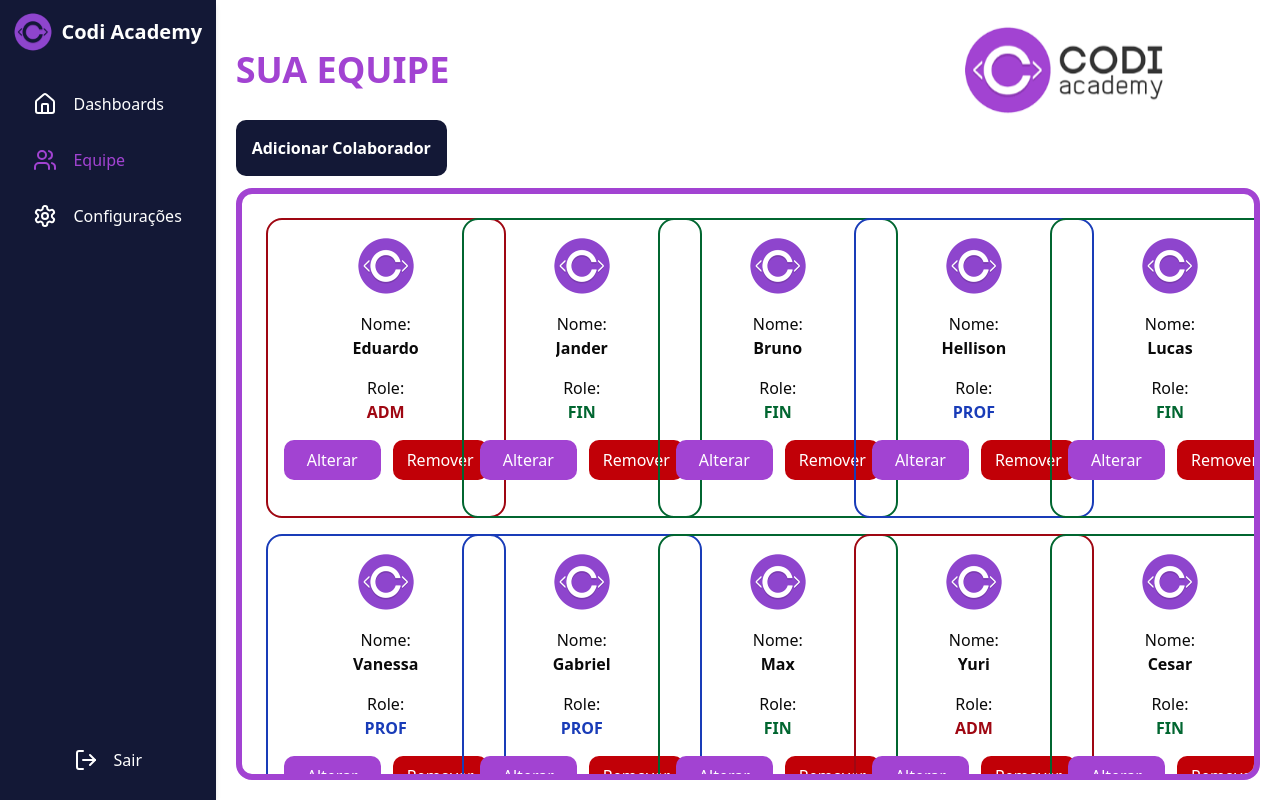
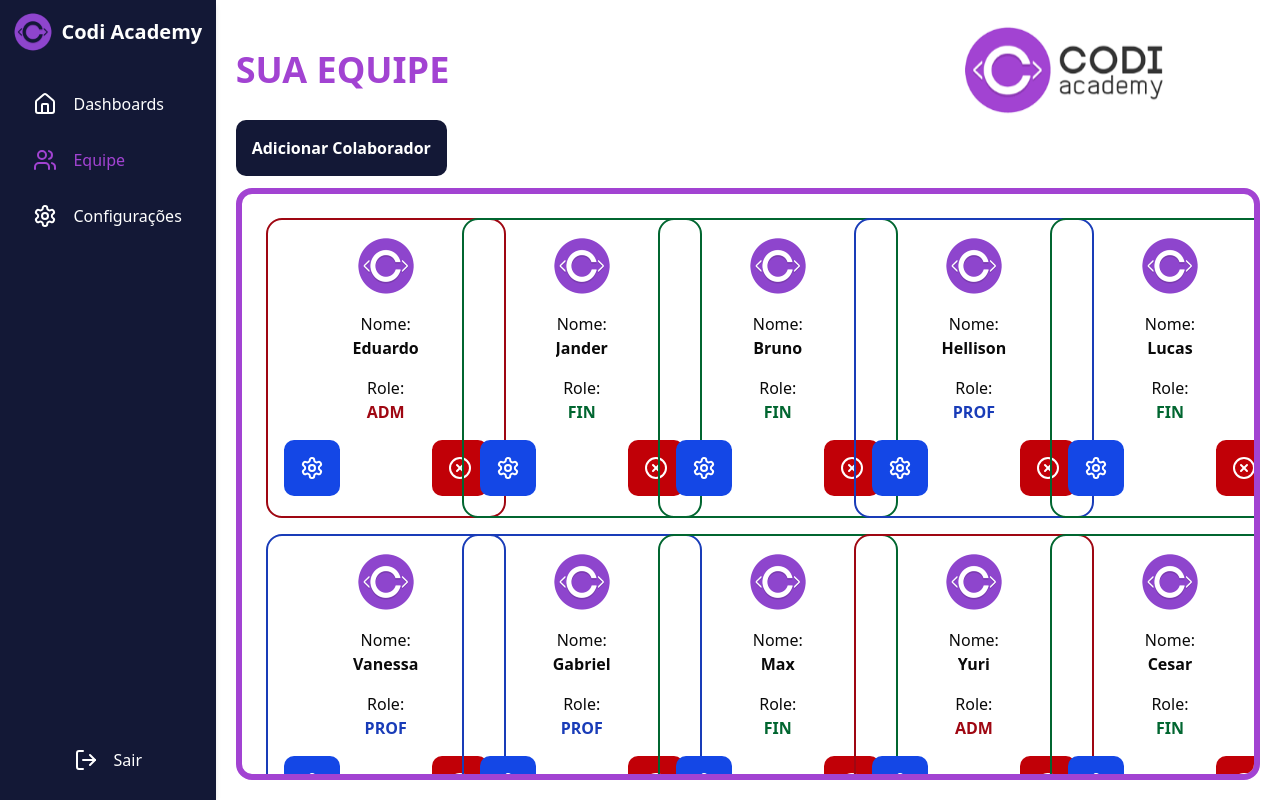
Before and after one commit to CodiChallange/CodiChallange, a React (Vite) app: page /users in a window 1280 px wide. Built offline with nearby package versions, Linux system fonts and the light colour scheme.

Commit message:
style: Alterando a estilização dos modais e do userCard

```diff
--- a/src/Components/UsersCard.tsx
+++ b/src/Components/UsersCard.tsx
@@ -1,3 +1,4 @@
+import { CircleX, Settings } from 'lucide-react'
 import CodiIcon from '../assests/CodiLogoAside.png'
 
 type cardProps = {
@@ -46,12 +47,12 @@ export function UserCard({ name, role, onEdit }: cardProps) {
         <div className='flex justify-between w-full gap-3'>
           <button
             onClick={onEdit}
-            className='bg-[#A243D2] w-2/4 rounded-lg font-medium px-4 hover:bg-[#8138a5] duration-[0.5s] text-white cursor-pointer'
+            className='bg-blue-700  rounded-lg font-medium p-4 hover:bg-blue-800 duration-[0.5s] text-white cursor-pointer'
           >
-            Alterar
+            <Settings />
           </button>
-          <button className='bg-red-700 w-2/4 h-[40px] rounded-lg font-medium  items-center hover:bg-red-800  duration-[0.5s] text-white cursor-pointer'>
-            Remover
+          <button className='bg-red-700  px-4  rounded-lg font-medium  items-center hover:bg-red-800  duration-[0.5s] text-white cursor-pointer'>
+            <CircleX />
           </button>
         </div>
       </div>
--- a/src/Components/modal/AlterarModal.tsx
+++ b/src/Components/modal/AlterarModal.tsx
@@ -1,4 +1,4 @@
-import { X } from 'lucide-react'
+import { GitCompareArrows, X } from 'lucide-react'
 
 type User = {
   id: string
@@ -27,17 +27,36 @@ export function AlterarModal({ close, user }: modalProps) {
         </div>
         <div className='text-white space-y-2 justify-center items-center w-full flex flex-col'>
           <p className='flex flex-col items-center w-fit'>
-            <strong>ID:</strong> {user?.id}
+            <strong className='text-[#A243D2] font-bold text-2xl'>ID:</strong>{' '}
+            <span className='border border-[#A243D2] rounded-lg w-[200px] h-[30px] items-center justify-center flex bg-[#3a4061] '>
+              {user?.id}
+            </span>
           </p>
           <p className='flex flex-col items-center w-fit'>
-            <strong>Nome:</strong> {user?.name}
+            <strong className='text-[#A243D2] font-bold text-2xl'>Nome:</strong>{' '}
+            <span className='border border-[#A243D2] rounded-lg w-[200px] h-[30px] items-center justify-center flex bg-[#3a4061] '>
+              {user?.name}
+            </span>
           </p>
           <p className='flex flex-col items-center w-fit'>
-            <strong>Email:</strong> {user?.email}
+            <strong className='text-[#A243D2] font-bold text-2xl'>
+              Email:
+            </strong>{' '}
+            <span className='border border-[#A243D2] rounded-lg w-[200px] h-[30px] items-center justify-center flex bg-[#3a4061] '>
+              {user?.email}
+            </span>
           </p>
-          <p className='flex flex-col items-center w-fit'>
-            <strong>Role:</strong> {user?.role}
-          </p>
+          <div className='flex flex-col items-center w-fit'>
+            <strong className='text-[#A243D2] font-bold text-2xl'>Role:</strong>{' '}
+            <div className='flex gap-4 w-[250px] items-center ml-13'>
+              <div className='border border-[#A243D2] rounded-lg w-[200px] h-[30px] items-center justify-center flex bg-[#3a4061] '>
+                {user?.role}
+              </div>
+              <button className='w-auto border border-[#A243D2] rounded-[50%] p-2 bg-[#A243D2]'>
+                <GitCompareArrows />
+              </button>
+            </div>
+          </div>
         </div>
       </div>
     </div>
```
